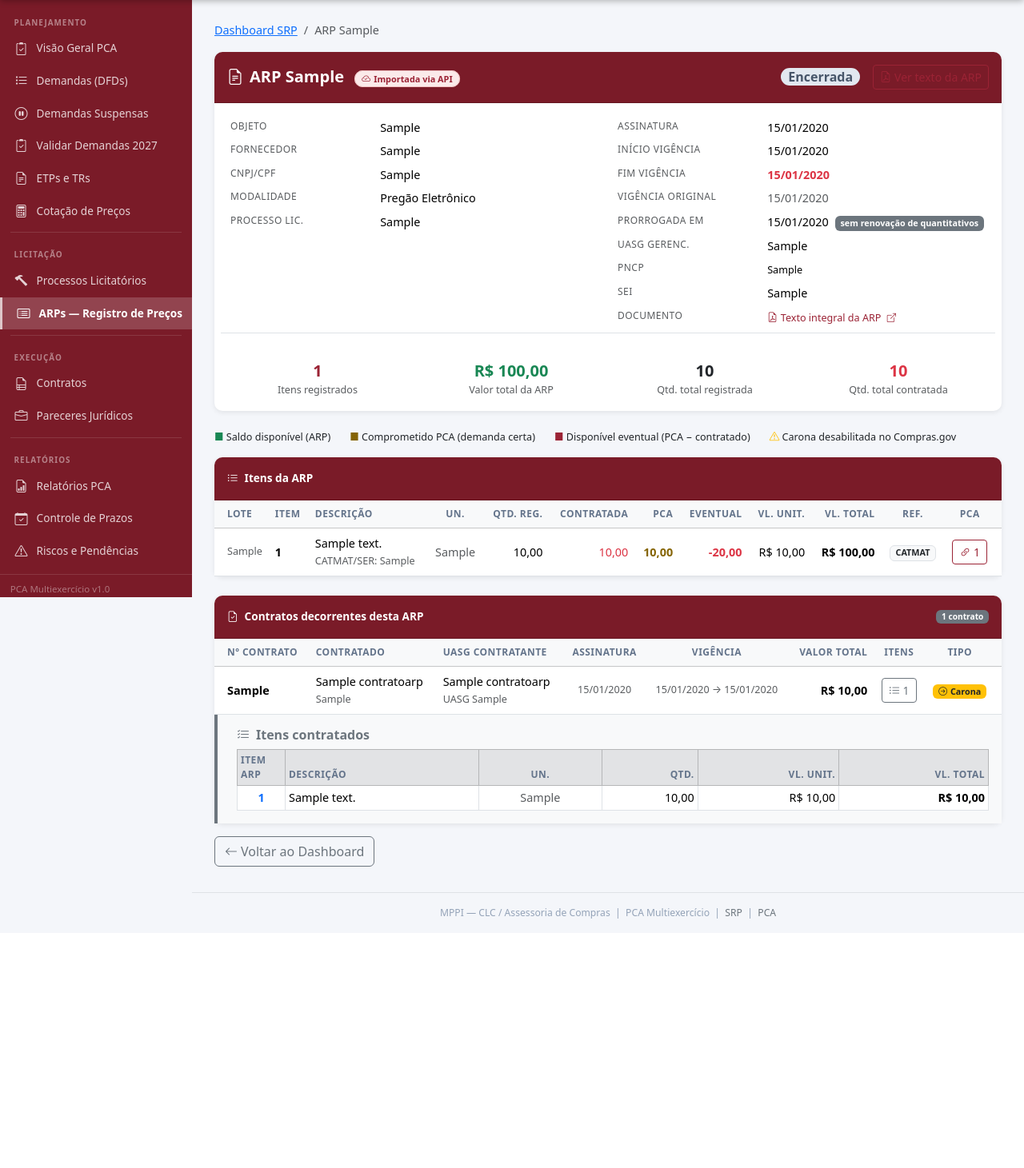
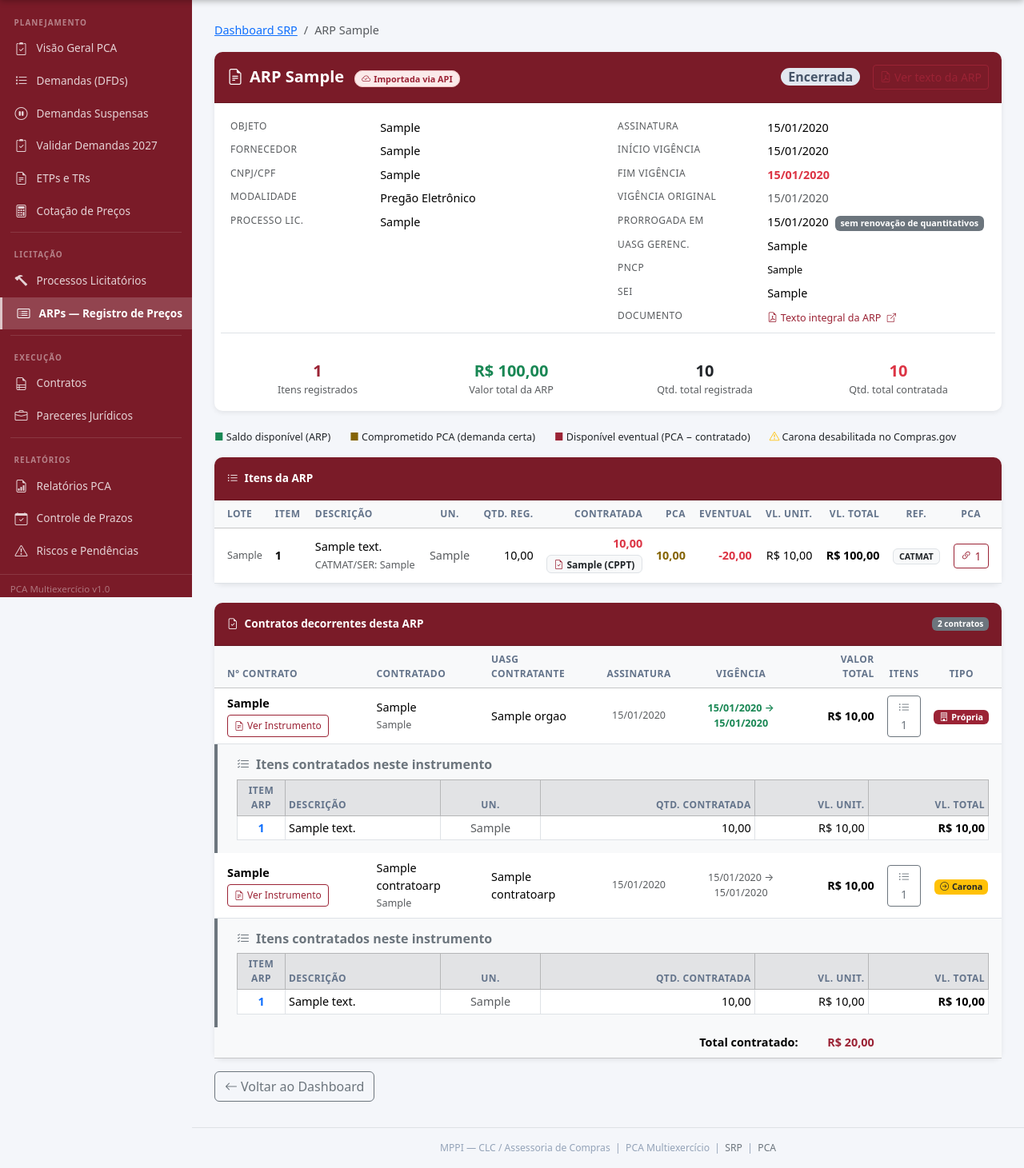
Before and after one commit to Thiago-Nog84/pca-multiexercicio-backend, a Django app: page /srp/arp/1/ in a window 1280 px wide, after a click that opens the changed part. Shown: the part 53-1514 px from the top of the page at 80% size. Before the commit the page ends 1202 px from the top, so only its background shows below. Run offline with Django 5.2, Linux system fonts and the light colour scheme; a user stored in the database is signed in; tables that the repository leaves empty hold one stand-in row (values such as "Sample post"); parts of the project's set-up code (start-up, migrations or seed data) failed here and were passed over.

Commit message:
feat: implementar dashboard ARP com quantidades contratadas, visualizacao de instrumento PDF, links PNCP e cliente SIAFE

```diff
--- a/apps/siafe/client.py
+++ b/apps/siafe/client.py
@@ -111,14 +111,14 @@
                 cache.delete(CACHE_KEY)
                 continue
             self._check_response(resp)
-            return resp.json()
+            return resp.json() if resp.text.strip() else {}
         raise SiafeAPIError(401, "Falha de autenticação após retry.")
 
     def _post(self, path: str, body: dict) -> Any:
         url = f"{self.base_url}{path}"
         resp = self.session.post(url, headers=self._headers(), json=body, timeout=30)
         self._check_response(resp)
-        return resp.json()
+        return resp.json() if resp.text.strip() else {}
 
     # ------------------------------------------------------------------
     # Nota de Empenho
--- a/apps/srp/templates/srp/arp_detalhe.html
+++ b/apps/srp/templates/srp/arp_detalhe.html
@@ -229,7 +229,19 @@
             </td>
             <td class="text-center text-muted">{{ item.unidade_fornecimento }}</td>
             <td class="text-end fw-medium">{{ item.quantidade_registrada|floatformat:2 }}</td>
-            <td class="text-end text-danger">{{ item.quantidade_contratada|floatformat:2 }}</td>
+            <td class="text-end text-danger fw-semibold">
+              {{ item.quantidade_contratada|floatformat:2 }}
+              {% if d.pedidos %}
+                <div class="mt-1">
+                  {% for p in d.pedidos %}
+                    <span class="badge bg-light text-dark border d-block mb-1" style="font-size:0.75rem;" title="Pedido/Contrato para {{ p.unidade_requisitante.sigla|default:'MPPI' }}">
+                      <i class="bi bi-file-earmark-check text-primary me-1"></i>{{ p.numero_pedido }}
+                      {% if p.unidade_requisitante %} ({{ p.unidade_requisitante.sigla }}){% endif %}
+                    </span>
+                  {% endfor %}
+                </div>
+              {% endif %}
+            </td>
             <td class="text-end" style="color:#856404; font-weight:600;">
               {{ d.comprometida_pca|floatformat:2 }}
             </td>
@@ -257,6 +269,12 @@
                         title="{{ d.vinculos.count }} demanda(s) PCA vinculada(s)">
                   <i class="bi bi-link-45deg"></i> {{ d.vinculos.count }}
                 </button>
+              {% elif d.pedidos %}
+                {% for p in d.pedidos %}
+                  <span class="badge bg-info text-dark d-block mb-1" style="font-size:0.75rem;" title="Atendido por Contratação Decorrente">
+                    <i class="bi bi-check2-circle me-1"></i>{{ p.unidade_requisitante.sigla|default:'PCA Atendido' }}
+                  </span>
+                {% endfor %}
               {% else %}
                 <span class="text-muted small">—</span>
               {% endif %}
@@ -344,14 +362,33 @@
         <tbody>
           {% for contrato in contratos %}
           <tr>
-            <td class="ps-3 fw-semibold">{{ contrato.numero_contrato }}</td>
+            <td class="ps-3 fw-semibold">
+              <div class="d-flex align-items-center justify-content-between flex-wrap gap-1">
+                <span>{{ contrato.numero_contrato }}</span>
+                <div class="d-flex gap-1">
+                  {% if contrato.url_instrumento_pdf %}
+                  <a href="{{ contrato.url_instrumento_pdf }}" target="_blank" class="btn btn-sm btn-primary" style="font-size: 0.75rem;" title="Visualizar PDF do Documento de Instrumento">
+                    <i class="bi bi-file-earmark-pdf me-1"></i>Ver Instrumento (PDF)
+                  </a>
+                  {% elif contrato.admin_url %}
+                  <a href="{{ contrato.admin_url }}" target="_blank" class="btn btn-sm btn-outline-primary" style="font-size: 0.75rem;" title="Visualizar Instrumento no Sistema">
+                    <i class="bi bi-file-earmark-text me-1"></i>Ver Instrumento
+                  </a>
+                  {% endif %}
+                  {% if contrato.url_pncp %}
+                  <a href="{{ contrato.url_pncp }}" target="_blank" class="btn btn-sm btn-outline-secondary" style="font-size: 0.75rem;" title="Acessar Cadastro no PNCP">
+                    <i class="bi bi-box-arrow-up-right me-1"></i>PNCP
+                  </a>
+                  {% endif %}
+                </div>
+              </div>
+            </td>
             <td>
               <div class="fw-medium">{{ contrato.contratado_nome|default:"—"|truncatechars:40 }}</div>
               {% if contrato.contratado_cnpj %}<small class="text-muted">{{ contrato.contratado_cnpj }}</small>{% endif %}
             </td>
             <td>
-              <div>{{ contrato.nome_uasg_contratante|default:contrato.uasg_contratante|truncatechars:35 }}</div>
-              {% if contrato.uasg_contratante %}<small class="text-muted">UASG {{ contrato.uasg_contratante }}</small>{% endif %}
+              <div>{{ contrato.uasg_contratante|default:"MPPI"|truncatechars:35 }}</div>
             </td>
             <td class="text-center text-muted small">{{ contrato.data_assinatura|date:"d/m/Y"|default:"—" }}</td>
             <td class="text-center small">
@@ -363,16 +400,14 @@
             </td>
             <td class="text-end fw-semibold">R$ {{ contrato.valor_total|floatformat:"2g" }}</td>
             <td class="text-center">
-              {% with n=contrato.itens.count %}
-              {% if n > 0 %}
+              {% if contrato.itens_count > 0 %}
               <button class="btn btn-sm btn-outline-secondary"
                       data-bs-toggle="collapse"
                       data-bs-target="#itens-contrato-{{ contrato.pk }}"
-                      title="{{ n }} item(ns)">
-                <i class="bi bi-list-ul"></i> {{ n }}
+                      title="{{ contrato.itens_count }} item(ns)">
+                <i class="bi bi-list-ul"></i> {{ contrato.itens_count }}
               </button>
               {% else %}<span class="text-muted small">—</span>{% endif %}
-              {% endwith %}
             </td>
             <td class="text-center pe-3">
               {% if contrato.is_carona %}
@@ -386,36 +421,36 @@
               {% endif %}
             </td>
           </tr>
-          {% if contrato.itens.count > 0 %}
+          {% if contrato.itens_count > 0 %}
           <tr>
             <td colspan="8" class="p-0 border-0">
               <div class="collapse" id="itens-contrato-{{ contrato.pk }}">
                 <div class="bg-light border-start border-4 border-secondary ps-4 py-3 pe-3">
                   <h6 class="fw-bold mb-2 text-secondary">
-                    <i class="bi bi-list-check me-2"></i>Itens contratados
+                    <i class="bi bi-list-check me-2"></i>Itens contratados neste instrumento
                   </h6>
                   <table class="table table-sm table-bordered bg-white mb-0">
                     <thead class="table-secondary">
                       <tr>
-                        <th style="width:60px">Item ARP</th>
+                        <th style="width:60px" class="text-center">Item ARP</th>
                         <th>Descrição</th>
                         <th class="text-center">Un.</th>
-                        <th class="text-end">Qtd.</th>
+                        <th class="text-end">Qtd. Contratada</th>
                         <th class="text-end">Vl. Unit.</th>
                         <th class="text-end">Vl. Total</th>
                       </tr>
                     </thead>
                     <tbody>
-                      {% for item_c in contrato.itens.all %}
+                      {% for item_c in contrato.itens_lista %}
                       <tr>
                         <td class="fw-semibold text-center">
-                          {% if item_c.item_arp %}
-                            <a href="#item-{{ item_c.item_arp.pk }}" class="text-decoration-none">{{ item_c.numero_item }}</a>
+                          {% if item_c.item_pk %}
+                            <a href="#item-{{ item_c.item_pk }}" class="text-decoration-none">{{ item_c.numero_item }}</a>
                           {% else %}{{ item_c.numero_item }}{% endif %}
                         </td>
-                        <td>{{ item_c.descricao|default:item_c.item_arp.descricao|default:"—"|truncatechars:60 }}</td>
-                        <td class="text-center text-muted">{{ item_c.unidade|default:item_c.item_arp.unidade_fornecimento|default:"—" }}</td>
-                        <td class="text-end">{{ item_c.quantidade_contratada|floatformat:2 }}</td>
+                        <td>{{ item_c.descricao|default:"—"|truncatechars:60 }}</td>
+                        <td class="text-center text-muted">{{ item_c.unidade|default:"—" }}</td>
+                        <td class="text-end fw-medium">{{ item_c.quantidade_contratada|floatformat:2 }}</td>
                         <td class="text-end">R$ {{ item_c.valor_unitario|floatformat:"2g" }}</td>
                         <td class="text-end fw-semibold">R$ {{ item_c.valor_total|floatformat:"2g" }}</td>
                       </tr>
--- a/apps/srp/views.py
+++ b/apps/srp/views.py
@@ -98,8 +98,8 @@
                 por_ano[ano] += valor_arp
                 por_ano_count[ano] += 1
 
-            # Unidades vinculadas
-            for v in arp.vinculos_unidades.all():
+            # Unidades vinculadas (apenas demandantes/requisitantes)
+            for v in arp.vinculos_unidades.filter(papel="demandante"):
                 unidade_arps[v.unidade.sigla].append(arp.pk)
 
             arps_lista.append({
@@ -192,7 +192,7 @@
 
         itens = (
             ItemARP.objects.filter(arp=arp)
-            .prefetch_related("vinculos_pca__item_pca__dfd__unidade")
+            .prefetch_related("vinculos_pca__item_pca__dfd__unidade", "contratacoes__unidade_requisitante")
             .order_by("numero_lote", "numero_item")
         )
 
@@ -202,6 +202,12 @@
                 "item_pca__dfd__unidade", "criado_por"
             ).all()
 
+            pedidos = list(item.contratacoes.all())
+            qtd_pedidos = sum(p.quantidade for p in pedidos)
+            if qtd_pedidos > item.quantidade_contratada:
+                item.quantidade_contratada = qtd_pedidos
+                item.save(update_fields=["quantidade_contratada"])
+
             itens_detalhados.append(
                 {
                     "item": item,
@@ -210,6 +216,7 @@
                     "disponivel_eventual": item.quantidade_disponivel_eventual,
                     "disponivel": item.quantidade_disponivel,
                     "vinculos": vinculos,
+                    "pedidos": pedidos,
                     "carona_bloqueada": (
                         item.maximo_adesao_api is not None
                         and item.maximo_adesao_api == 0
@@ -243,13 +250,78 @@
             lote_atual["qtd_registrada_lote"] += det["item"].quantidade_registrada
             lote_atual["qtd_contratada_lote"] += det["item"].quantidade_contratada
 
-        # Contratos decorrentes desta ARP (com itens pré-carregados)
-        contratos = (
-            ContratoARP.objects.filter(arp=arp)
-            .prefetch_related("itens__item_arp")
-            .order_by("-data_assinatura", "uasg_contratante")
-        )
-        total_valor_contratos = sum(c.valor_total for c in contratos)
+        # Contratos decorrentes desta ARP (módulo Contratos + importados)
+        lista_contratos = []
+        from apps.contratos.models import Contrato as ContratoPrincipal
+        for cp in ContratoPrincipal.objects.filter(arp_origem=arp).select_related("orgao", "unidade_requisitante"):
+            itens_contrato = []
+            for det in itens_detalhados:
+                for p in det["pedidos"]:
+                    if p.numero_pedido == cp.numero_contrato:
+                        itens_contrato.append({
+                            "numero_item": det["item"].numero_item,
+                            "descricao": det["item"].descricao,
+                            "unidade": det["item"].unidade_fornecimento,
+                            "quantidade_contratada": p.quantidade,
+                            "valor_unitario": p.valor_unitario,
+                            "valor_total": p.valor_total,
+                            "item_pk": det["item"].pk,
+                        })
+            url_pdf = "/static/documentos/Portal_Nacional_de_Contratacoes_Publicas10.pdf" if cp.numero_contrato == "10/2026/FPDC" else None
+            url_pncp = "https://pncp.gov.br/app/editais/05805924000189/2025/42" if cp.numero_contrato == "10/2026/FPDC" else None
+            lista_contratos.append({
+                "pk": cp.pk,
+                "numero_contrato": cp.numero_contrato,
+                "contratado_nome": cp.contratado_razao_social,
+                "contratado_cnpj": cp.contratado_cnpj_cpf,
+                "uasg_contratante": cp.orgao.nome if cp.orgao else (cp.unidade_requisitante.nome if cp.unidade_requisitante else "MPPI"),
+                "data_assinatura": cp.data_assinatura,
+                "data_inicio_vigencia": cp.data_inicio_vigencia,
+                "data_fim_vigencia": cp.data_fim_vigencia,
+                "esta_vigente": cp.status == "vigente",
+                "valor_total": cp.valor_atual or cp.valor_inicial,
+                "itens_count": len(itens_contrato),
+                "itens_lista": itens_contrato,
+                "is_carona": False,
+                "admin_url": f"/admin/contratos/contrato/{cp.pk}/change/",
+                "url_instrumento_pdf": url_pdf,
+                "url_pncp": url_pncp,
+            })
+
+        for ca in ContratoARP.objects.filter(arp=arp).prefetch_related("itens__item_arp"):
+            itens_contrato = []
+            for ic in ca.itens.all():
+                itens_contrato.append({
+                    "numero_item": ic.numero_item,
+                    "descricao": ic.descricao or (ic.item_arp.descricao if ic.item_arp else ""),
+                    "unidade": ic.unidade or (ic.item_arp.unidade_fornecimento if ic.item_arp else ""),
+                    "quantidade_contratada": ic.quantidade_contratada,
+                    "valor_unitario": ic.valor_unitario,
+                    "valor_total": ic.valor_total,
+                    "item_pk": ic.item_arp.pk if ic.item_arp else None,
+                })
+            url_pdf_ca = "/static/documentos/Portal_Nacional_de_Contratacoes_Publicas10.pdf" if ca.numero_contrato == "10/2026/FPDC" else None
+            url_pncp_ca = "https://pncp.gov.br/app/editais/05805924000189/2025/42" if ca.numero_contrato == "10/2026/FPDC" else None
+            lista_contratos.append({
+                "pk": ca.pk,
+                "numero_contrato": ca.numero_contrato,
+                "contratado_nome": ca.contratado_nome,
+                "contratado_cnpj": ca.contratado_cnpj,
+                "uasg_contratante": ca.nome_uasg_contratante or ca.uasg_contratante,
+                "data_assinatura": ca.data_assinatura,
+                "data_inicio_vigencia": ca.data_inicio_vigencia,
+                "data_fim_vigencia": ca.data_fim_vigencia,
+                "esta_vigente": ca.esta_vigente,
+                "valor_total": ca.valor_total,
+                "itens_count": len(itens_contrato),
+                "itens_lista": itens_contrato,
+                "is_carona": ca.is_carona,
+                "admin_url": f"/admin/srp/contratoarp/{ca.pk}/change/",
+                "url_instrumento_pdf": url_pdf_ca,
+                "url_pncp": url_pncp_ca,
+            })
+
+        total_valor_contratos = sum(c["valor_total"] for c in lista_contratos)
 
         context = {
             "arp": arp,
@@ -260,9 +332,9 @@
             "qtd_total_contratada": qtd_total_contratada,
             "total_itens": len(itens_detalhados),
             "total_lotes": sum(1 for l in lotes_agrupados if l["tem_lote"]),
-            "contratos": contratos,
+            "contratos": lista_contratos,
             "total_valor_contratos": total_valor_contratos,
-            "total_contratos": contratos.count(),
+            "total_contratos": len(lista_contratos),
         }
         return render(request, self.template_name, context)
 
--- a/config/settings.py
+++ b/config/settings.py
@@ -103,6 +103,7 @@
 LOGOUT_REDIRECT_URL = "/admin/login/"
 
 STATIC_URL = "static/"
+STATICFILES_DIRS = [BASE_DIR / "static"]
 DEFAULT_AUTO_FIELD = "django.db.models.BigAutoField"
 
 REST_FRAMEWORK = {
--- a/scripts/criar_cd_ambiguos_resolvidos.py
+++ b/scripts/criar_cd_ambiguos_resolvidos.py
@@ -28,7 +28,7 @@
 
     # ARP 00040/2025 — bebedouros + purificadores
     # 32 * 695.73 + 3 * 956.37 = 25.132,47 ✓
-    ("00040/2025", "76/2025", [
+    ("00040/2025", "10/2026/FPDC", [
         (13, Decimal("32")),
         (14, Decimal("3")),
     ]),
```
Also changed, not shown: apps/srp/management/commands/vincular_contratos_painel_excel.py (added, +100 -0 lines), 1 other file.
